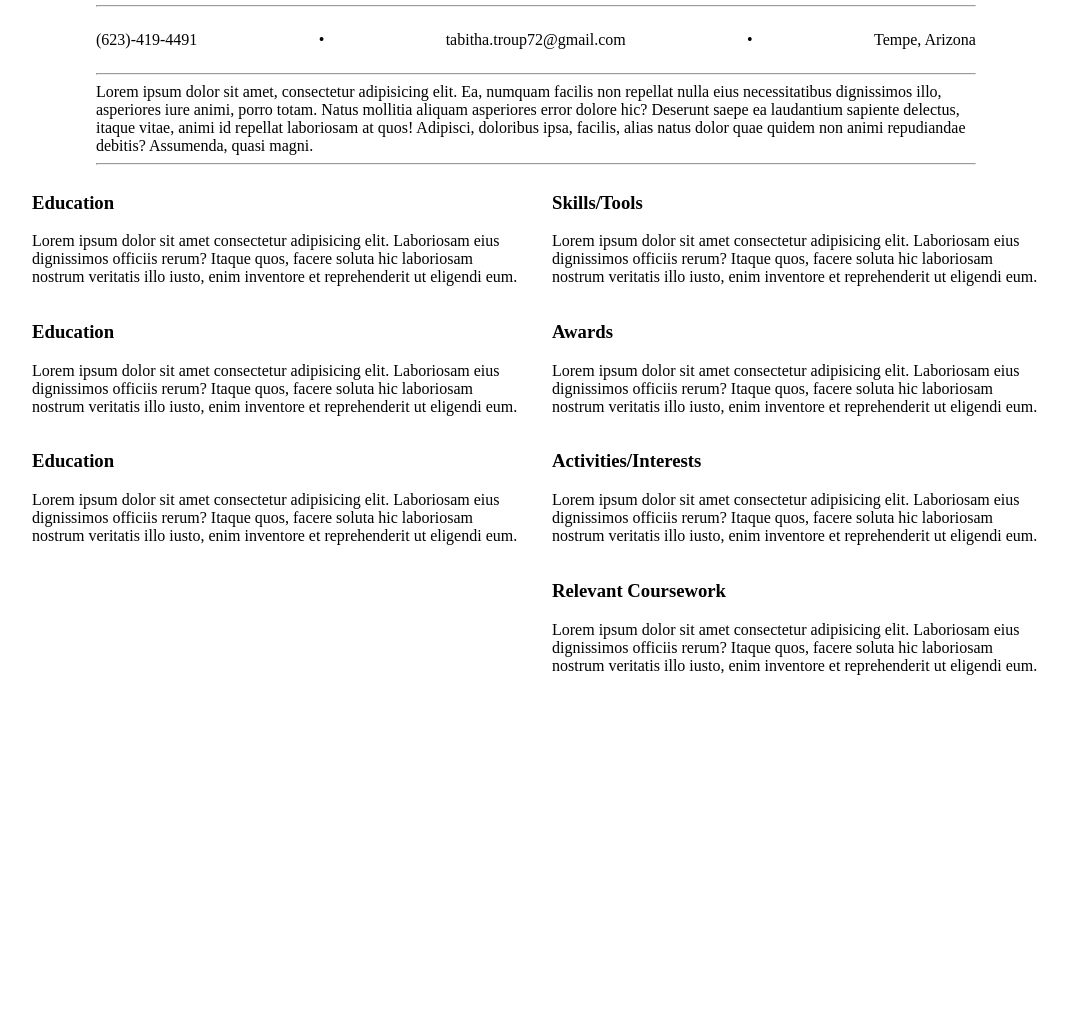
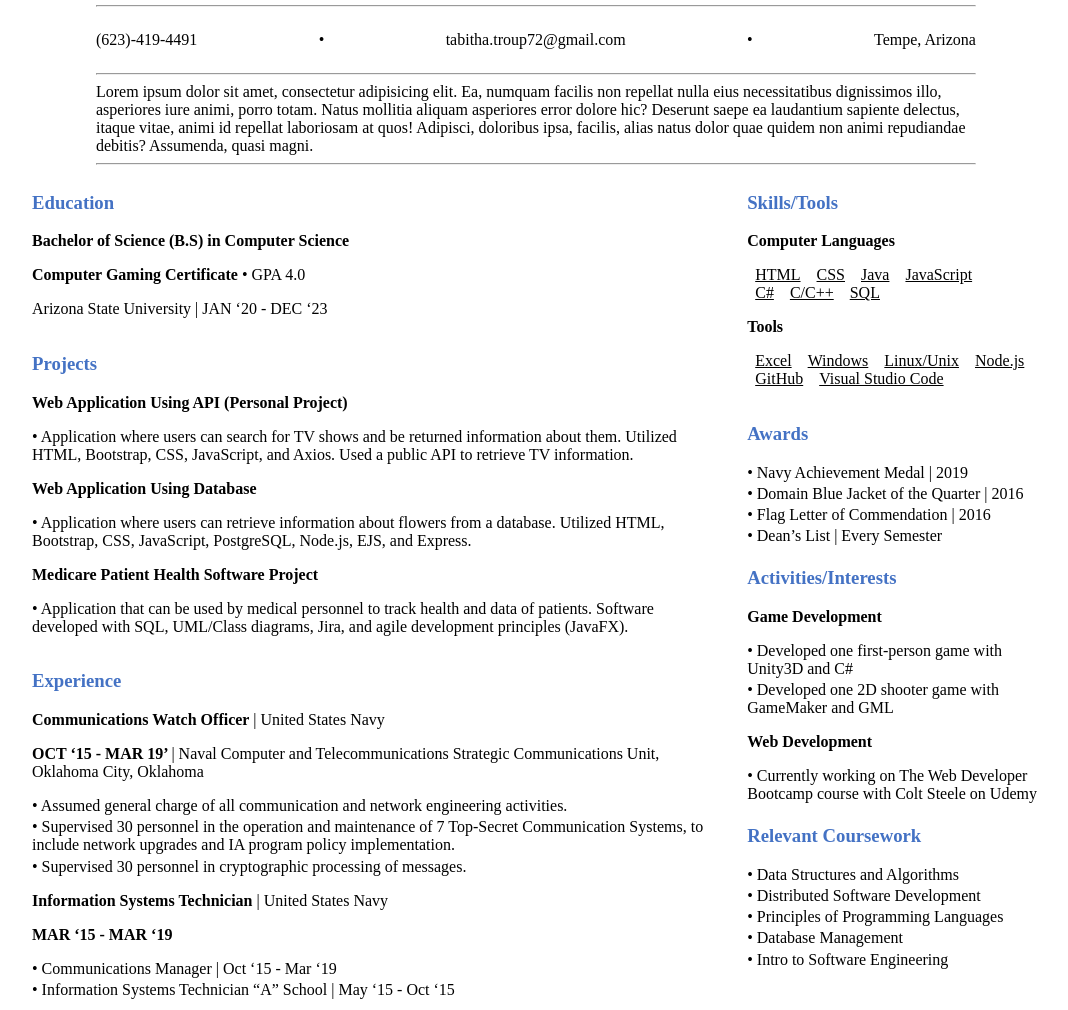
Before and after one commit to HiImTab/Resume.github.io, a plain HTML site: page index.html in a window 1280 px wide. Shown: the part 91-1101 px from the top of the page, without its empty margins (104-1172 px from the left). Before the commit the page ends 800 px from the top, so only its background shows below. Drawn offline with Linux system fonts and the light colour scheme.

Commit message:
Added info

```diff
--- a/index.html
+++ b/index.html
@@ -11,7 +11,7 @@
     <div class="container-header">
         <header>
             <div><h1>Tabitha Troup</h1></div>
-            <div><h3>https://www.linkedin.com/in/tabithatroup/</h3></div>
+            <div><a href="https://www.linkedin.com/in/tabithatroup/">https://www.linkedin.com/in/tabithatroup/</a></div>
         </header>
         <hr>
         <div class="contact-info">
@@ -34,35 +34,66 @@
         <div class="body-left">
             <div class="body-div">
                 <h3 class="body-titles">Education</h3>
-                <p class="body-info">Lorem ipsum dolor sit amet consectetur adipisicing elit. Laboriosam eius dignissimos officiis rerum? Itaque quos, facere soluta hic laboriosam nostrum veritatis illo iusto, enim inventore et reprehenderit ut eligendi eum.</p>
+                <p class="body-subtitle">Bachelor of Science (B.S) in Computer Science</p>
+                <p class="body-subtitle">Computer Gaming Certificate <span class="body-info">• GPA 4.0</span></p>
+                <p class="body-info">Arizona State University | JAN ‘20 - DEC ‘23</p>
             </div>
             <div class="body-div">
-                <h3 class="body-titles">Education</h3>
-                <p class="body-titles">Lorem ipsum dolor sit amet consectetur adipisicing elit. Laboriosam eius dignissimos officiis rerum? Itaque quos, facere soluta hic laboriosam nostrum veritatis illo iusto, enim inventore et reprehenderit ut eligendi eum.</p>
+                <h3 class="body-titles">Projects</h3>
+                <p class="body-subtitle">Web Application Using API (Personal Project)</p>
+                <p class="body-info">• Application where users can search for TV shows and be returned information about them. Utilized HTML, Bootstrap, CSS, JavaScript, and Axios. Used a public API to retrieve TV information.</p>
+                <p class="body-subtitle">Web Application Using Database</p>
+                <p class="body-info">• Application where users can retrieve information about flowers from a database. Utilized HTML, Bootstrap, CSS, JavaScript, PostgreSQL, Node.js, EJS, and Express.</p>
+                <p class="body-subtitle">Medicare Patient Health Software Project</p>
+                <p class="body-info">• Application that can be used by medical personnel to track health and data of patients. Software developed with SQL, UML/Class diagrams, Jira, and agile development principles (JavaFX).</p>
             </div>
             <div class="body-div">
-                <h3 class="body-titles">Education</h3>
-                <p class="body-titles">Lorem ipsum dolor sit amet consectetur adipisicing elit. Laboriosam eius dignissimos officiis rerum? Itaque quos, facere soluta hic laboriosam nostrum veritatis illo iusto, enim inventore et reprehenderit ut eligendi eum.</p>
+                <h3 class="body-titles">Experience</h3>
+                <p class="body-subtitle">Communications Watch Officer <span class="body-info">| United States Navy</span></p>
+                <p class="body-subtitle">OCT ‘15 - MAR 19’  <span class="body-info">| Naval Computer and Telecommunications Strategic Communications Unit, Oklahoma City, Oklahoma</span></p>
+                <p class="body-bullet">• Assumed general charge of all communication and network engineering activities.</p>
+                <p class="body-bullet">• Supervised 30 personnel in the operation and maintenance of 7 Top-Secret Communication Systems, to include network upgrades and IA program policy implementation.</p>
+                <p class="body-bullet">• Supervised 30 personnel in cryptographic processing of messages.</p>
+
+                <p class="body-subtitle">Information Systems Technician <span class="body-info">| United States Navy</span></p>
+                <p class="body-subtitle">MAR ‘15 - MAR ‘19</p>
+                <p class="body-bullet">• Communications Manager | Oct ‘15 - Mar ‘19</p>
+                <p class="body-bullet">• Information Systems Technician “A” School | May ‘15 - Oct ‘15</p>
             </div>
-
         </div>
 
         <div class="body-right">
             <div class="body-div">
                 <h3 class="body-titles">Skills/Tools</h3>
-                <p class="body-titles">Lorem ipsum dolor sit amet consectetur adipisicing elit. Laboriosam eius dignissimos officiis rerum? Itaque quos, facere soluta hic laboriosam nostrum veritatis illo iusto, enim inventore et reprehenderit ut eligendi eum.</p>
+                <p class="body-subtitle">Computer Languages</p>
+                <p class="body-info"><span class="body-list">HTML</span><span class="body-list">CSS</span><span class="body-list">Java</span><span class="body-list">JavaScript</span>
+                    <span class="body-list">C#</span><span class="body-list">C/C++</span><span class="body-list">SQL</span></p>
+                <p class="body-subtitle">Tools</p>
+                <p class="body-info"><span class="body-list">Excel</span><span class="body-list">Windows</span><span class="body-list">Linux/Unix</span><span class="body-list">Node.js</span>
+                    <span class="body-list">GitHub</span><span class="body-list">Visual Studio Code</span></p>
             </div>
             <div class="body-div">
                 <h3 class="body-titles">Awards</h3>
-                <p class="body-titles">Lorem ipsum dolor sit amet consectetur adipisicing elit. Laboriosam eius dignissimos officiis rerum? Itaque quos, facere soluta hic laboriosam nostrum veritatis illo iusto, enim inventore et reprehenderit ut eligendi eum.</p>
+                <p class="body-bullet">• Navy Achievement Medal | 2019</p>
+                <p class="body-bullet">• Domain Blue Jacket of the Quarter | 2016</p>
+                <p class="body-bullet">• Flag Letter of Commendation | 2016</p>
+                <p class="body-bullet">• Dean’s List | Every Semester</p>
             </div>
             <div class="body-div">
                 <h3 class="body-titles">Activities/Interests</h3>
-                <p class="body-titles">Lorem ipsum dolor sit amet consectetur adipisicing elit. Laboriosam eius dignissimos officiis rerum? Itaque quos, facere soluta hic laboriosam nostrum veritatis illo iusto, enim inventore et reprehenderit ut eligendi eum.</p>
+                <p class="body-subtitle">Game Development</p>
+                <p class="body-bullet">• Developed one first-person game with Unity3D and C#</p>
+                <p class="body-bullet">• Developed one 2D shooter game with GameMaker and GML</p>
+                <p class="body-subtitle">Web Development</p>
+                <p class="body-bullet">• Currently working on The Web Developer Bootcamp course with Colt Steele on Udemy</p>
             </div>
             <div class="body-div">
                 <h3 class="body-titles">Relevant Coursework</h3>
-                <p class="body-titles">Lorem ipsum dolor sit amet consectetur adipisicing elit. Laboriosam eius dignissimos officiis rerum? Itaque quos, facere soluta hic laboriosam nostrum veritatis illo iusto, enim inventore et reprehenderit ut eligendi eum.</p>
+                <p class="body-bullet">• Data Structures and Algorithms</p>
+                <p class="body-bullet">• Distributed Software Development</p>
+                <p class="body-bullet">• Principles of Programming Languages</p>
+                <p class="body-bullet">• Database Management</p>
+                <p class="body-bullet">• Intro to Software Engineering</p>
             </div>
 
         </div>
--- a/style.css
+++ b/style.css
@@ -1,4 +1,4 @@
-body {
+body{
 
 }
 
@@ -32,14 +32,39 @@ header{
     display: flex;
     justify-content: space-between;
     flex-direction: column;
-    width: 50%;
+    width: 70%;
     padding-right: 1em;
+/*     line-height: 0.5em; */
 }
 
 .body-right{
     display: flex;
     justify-content: space-between;
     flex-direction: column;
-    width: 50%;
+    width: 30%;
     padding-left: 1em;
+/*     line-height: 0.5em; */
 }
+
+.body-titles{
+    color: #4472C4;
+    font-weight: bold;
+}
+
+.body-subtitle{
+    font-weight: bold;
+}
+
+.body-info{
+    font-weight: 500;
+}
+
+.body-list{
+    text-decoration: underline;
+    padding: 0.5em;
+}
+
+.body-bullet{
+    margin-top: 0.2em;
+    margin-bottom: 0.2em;
+}
```
